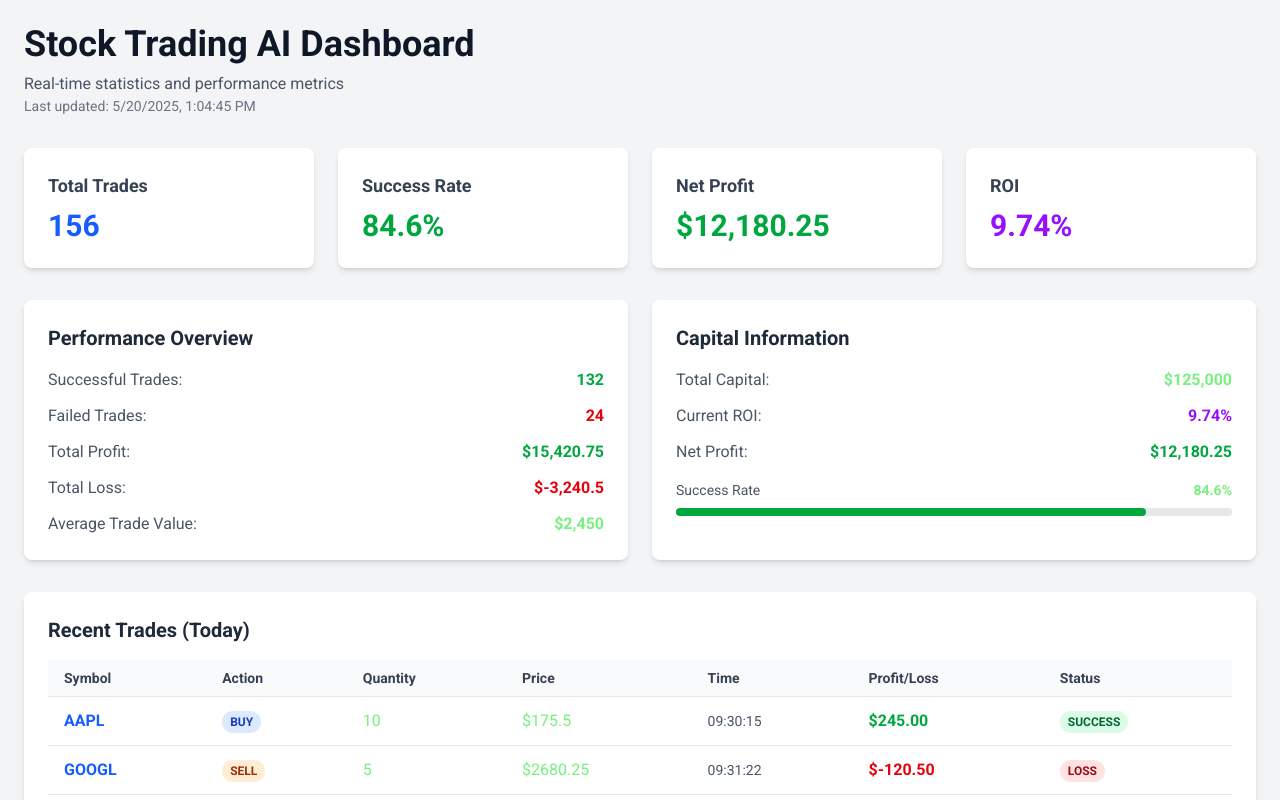
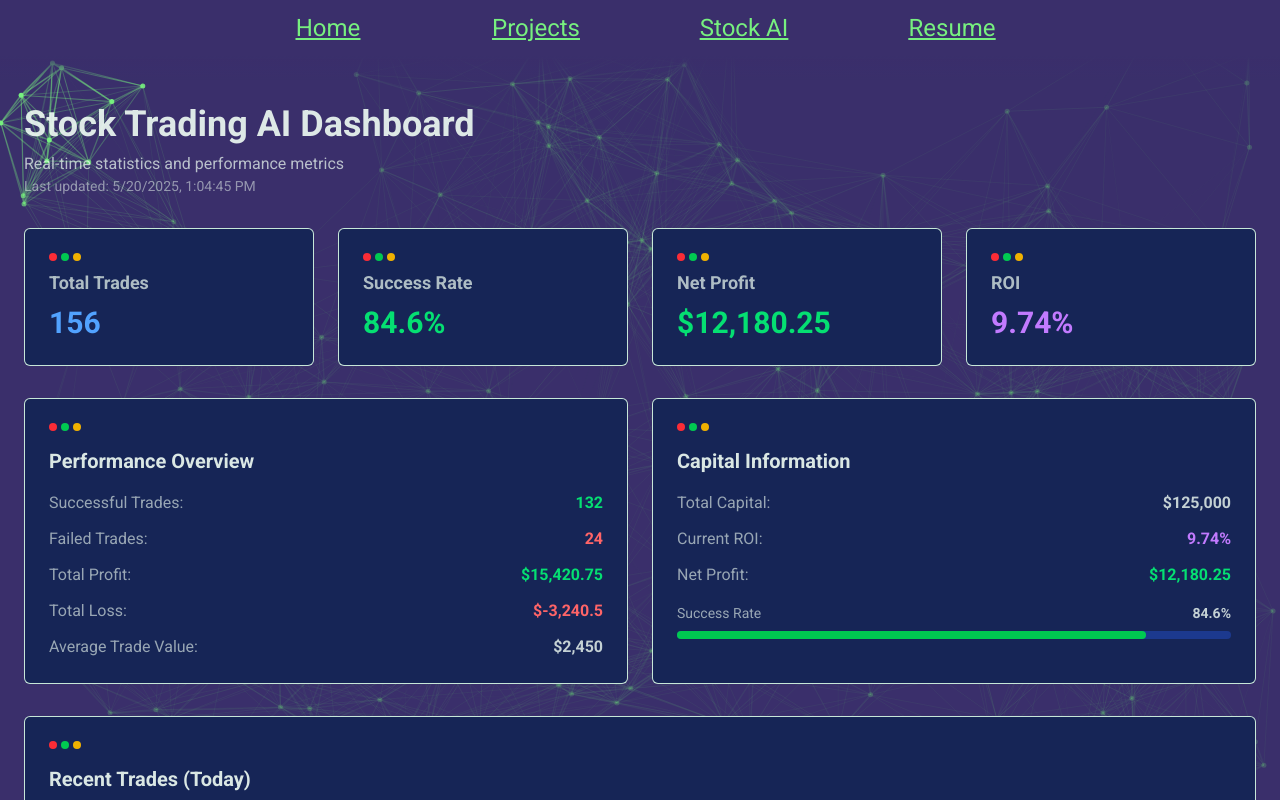
Before and after one commit to KennethWang1/Portfolio, a Next.js app: page /stock in a window 1280 px wide. Built offline with nearby package versions, Linux system fonts and the light colour scheme.

Commit message:
asthetic changes

```diff
--- a/app/_components/Header.js
+++ b/app/_components/Header.js
@@ -6,6 +6,7 @@ export default function Header() {
         <header className="w-full h-20 bg-gradient-to-b from-background via-background to-transparent gradient-header flex flex-row justify-center items-top text-xl md:text-2xl underline z-10">
             <Link href="/" className="relative text-center w-40 mx-6 mt-3">Home</Link>
             <Link href="/projects" className="relative text-center w-40 mx-6 mt-3">Projects</Link>
+            <Link href="/stock" className="relative text-center w-40 mx-6 mt-3">Stock AI</Link>
             <a target="_blank" href="/resume" rel="noopener noreferrer" className="relative text-center w-40 mx-6 mt-3">Resume</a>
         </header>
     );
--- a/app/stock/page.js
+++ b/app/stock/page.js
@@ -1,6 +1,8 @@
 'use client';
 
 import { useState, useEffect } from 'react';
+import Header from '../_components/Header.js';
+import Footer from '../_components/Footer.js';
 
 export default function StockTradingAI() {
   const [stats, setStats] = useState(null);
@@ -39,147 +41,111 @@ export default function StockTradingAI() {
 
   if (!stats) {
     return (
-      <div className="min-h-screen bg-gray-100 flex items-center justify-center">
+      <>
+        <Header />
+        <div className="min-h-screen bg-transparent flex items-center justify-center">
           <div className="text-center">
-          <div className="animate-spin rounded-full h-32 w-32 border-b-2 border-blue-600 mx-auto"></div>
-          <p className="mt-4 text-gray-600">Loading AI Trading Statistics...</p>
+            <div className="animate-spin rounded-full h-32 w-32 border-b-2 border-foreground mx-auto"></div>
+            <p className="mt-4 text-green-50/[0.9]">Loading AI Trading Statistics...</p>
           </div>
         </div>
+        <Footer />
+      </>
     );
   }
 
   return (
-    <div className="min-h-screen bg-gray-100 p-6">
+    <>
+      <Header />
+      <div className="min-h-screen bg-transparent p-6">
         <div className="max-w-7xl mx-auto">
           {/* Header */}
           <div className="mb-8">
-          <h1 className="text-4xl font-bold text-gray-900 mb-2">Stock Trading AI Dashboard</h1>
-          <p className="text-gray-600">Real-time statistics and performance metrics</p>
-          <p className="text-sm text-gray-500">Last updated: {new Date(stats.lastUpdated).toLocaleString()}</p>
+            <h1 className="text-4xl font-bold text-green-50/[0.9] mb-2">Stock Trading AI Dashboard</h1>
+            <p className="text-green-50/[0.7]">Real-time statistics and performance metrics</p>
+            <p className="text-sm text-green-50/[0.5]">Last updated: {new Date(stats.lastUpdated).toLocaleString()}</p>
           </div>
 
         {/* Key Metrics Grid */}
         <div className="grid grid-cols-1 md:grid-cols-2 lg:grid-cols-4 gap-6 mb-8">
-          <div className="bg-white rounded-lg shadow-md p-6">
-            <h3 className="text-lg font-semibold text-gray-700 mb-2">Total Trades</h3>
-            <p className="text-3xl font-bold text-blue-600">{stats.totalTrades}</p>
-          </div>
-
-          <div className="bg-white rounded-lg shadow-md p-6">
-            <h3 className="text-lg font-semibold text-gray-700 mb-2">Success Rate</h3>
-            <p className="text-3xl font-bold text-green-600">{stats.successRate}%</p>
-          </div>
-
-          <div className="bg-white rounded-lg shadow-md p-6">
-            <h3 className="text-lg font-semibold text-gray-700 mb-2">Net Profit</h3>
-            <p className="text-3xl font-bold text-green-600">${stats.netProfit.toLocaleString()}</p>
-          </div>
-
-          <div className="bg-white rounded-lg shadow-md p-6">
-            <h3 className="text-lg font-semibold text-gray-700 mb-2">ROI</h3>
-            <p className="text-3xl font-bold text-purple-600">{stats.currentROI}%</p>
-          </div>
+          <StatCard title="Total Trades" value={stats.totalTrades} color="blue" />
+          <StatCard title="Success Rate" value={`${stats.successRate}%`} color="green" />
+          <StatCard title="Net Profit" value={`$${stats.netProfit.toLocaleString()}`} color="green" />
+          <StatCard title="ROI" value={`${stats.currentROI}%`} color="purple" />
         </div>
 
         {/* Detailed Statistics */}
         <div className="grid grid-cols-1 lg:grid-cols-2 gap-6 mb-8">
-          <div className="bg-white rounded-lg shadow-md p-6">
-            <h3 className="text-xl font-semibold text-gray-800 mb-4">Performance Overview</h3>
+          <DetailCard title="Performance Overview">
             <div className="space-y-3">
-              <div className="flex justify-between">
-                <span className="text-gray-600">Successful Trades:</span>
-                <span className="font-semibold text-green-600">{stats.successfulTrades}</span>
+              <StatRow label="Successful Trades" value={stats.successfulTrades} color="green" />
+              <StatRow label="Failed Trades" value={stats.failedTrades} color="red" />
+              <StatRow label="Total Profit" value={`$${stats.totalProfit.toLocaleString()}`} color="green" />
+              <StatRow label="Total Loss" value={`$${stats.totalLoss.toLocaleString()}`} color="red" />
+              <StatRow label="Average Trade Value" value={`$${stats.averageTradeValue.toLocaleString()}`} />
             </div>
-              <div className="flex justify-between">
-                <span className="text-gray-600">Failed Trades:</span>
-                <span className="font-semibold text-red-600">{stats.failedTrades}</span>
-              </div>
-              <div className="flex justify-between">
-                <span className="text-gray-600">Total Profit:</span>
-                <span className="font-semibold text-green-600">${stats.totalProfit.toLocaleString()}</span>
-              </div>
-              <div className="flex justify-between">
-                <span className="text-gray-600">Total Loss:</span>
-                <span className="font-semibold text-red-600">${stats.totalLoss.toLocaleString()}</span>
-              </div>
-              <div className="flex justify-between">
-                <span className="text-gray-600">Average Trade Value:</span>
-                <span className="font-semibold">${stats.averageTradeValue.toLocaleString()}</span>
-              </div>
-            </div>
-          </div>
+          </DetailCard>
 
-          <div className="bg-white rounded-lg shadow-md p-6">
-            <h3 className="text-xl font-semibold text-gray-800 mb-4">Capital Information</h3>
+          <DetailCard title="Capital Information">
             <div className="space-y-3">
-              <div className="flex justify-between">
-                <span className="text-gray-600">Total Capital:</span>
-                <span className="font-semibold">${stats.totalCapital.toLocaleString()}</span>
-              </div>
-              <div className="flex justify-between">
-                <span className="text-gray-600">Current ROI:</span>
-                <span className="font-semibold text-purple-600">{stats.currentROI}%</span>
-              </div>
-              <div className="flex justify-between">
-                <span className="text-gray-600">Net Profit:</span>
-                <span className="font-semibold text-green-600">${stats.netProfit.toLocaleString()}</span>
-              </div>
+              <StatRow label="Total Capital" value={`$${stats.totalCapital.toLocaleString()}`} />
+              <StatRow label="Current ROI" value={`${stats.currentROI}%`} color="purple" />
+              <StatRow label="Net Profit" value={`$${stats.netProfit.toLocaleString()}`} color="green" />
             </div>
 
             {/* Progress bar for success rate */}
             <div className="mt-4">
               <div className="flex justify-between items-center mb-2">
-                <span className="text-sm text-gray-600">Success Rate</span>
-                <span className="text-sm font-semibold">{stats.successRate}%</span>
+                <span className="text-sm text-green-50/[0.6]">Success Rate</span>
+                <span className="text-sm font-semibold text-green-50/[0.8]">{stats.successRate}%</span>
               </div>
-              <div className="w-full bg-gray-200 rounded-full h-2">
+              <div className="w-full bg-blue-900 rounded-full h-2">
                 <div
-                  className="bg-green-600 h-2 rounded-full"
+                  className="bg-green-500 h-2 rounded-full"
                   style={{ width: `${stats.successRate}%` }}
                 ></div>
               </div>
             </div>
-          </div>
+          </DetailCard>
         </div>
 
         {/* Recent Trades Table */}
-        <div className="bg-white rounded-lg shadow-md p-6">
-          <h3 className="text-xl font-semibold text-gray-800 mb-4">Recent Trades (Today)</h3>
+        <DetailCard title="Recent Trades (Today)">
           <div className="overflow-x-auto">
             <table className="min-w-full table-auto">
               <thead>
-                <tr className="bg-gray-50">
-                  <th className="px-4 py-2 text-left text-sm font-semibold text-gray-700">Symbol</th>
-                  <th className="px-4 py-2 text-left text-sm font-semibold text-gray-700">Action</th>
-                  <th className="px-4 py-2 text-left text-sm font-semibold text-gray-700">Quantity</th>
-                  <th className="px-4 py-2 text-left text-sm font-semibold text-gray-700">Price</th>
-                  <th className="px-4 py-2 text-left text-sm font-semibold text-gray-700">Time</th>
-                  <th className="px-4 py-2 text-left text-sm font-semibold text-gray-700">Profit/Loss</th>
-                  <th className="px-4 py-2 text-left text-sm font-semibold text-gray-700">Status</th>
+                <tr className="bg-blue-900/[0.3]">
+                  <th className="px-4 py-2 text-left text-sm font-semibold text-green-50/[0.8]">Symbol</th>
+                  <th className="px-4 py-2 text-left text-sm font-semibold text-green-50/[0.8]">Action</th>
+                  <th className="px-4 py-2 text-left text-sm font-semibold text-green-50/[0.8]">Quantity</th>
+                  <th className="px-4 py-2 text-left text-sm font-semibold text-green-50/[0.8]">Price</th>
+                  <th className="px-4 py-2 text-left text-sm font-semibold text-green-50/[0.8]">Time</th>
+                  <th className="px-4 py-2 text-left text-sm font-semibold text-green-50/[0.8]">Profit/Loss</th>
+                  <th className="px-4 py-2 text-left text-sm font-semibold text-green-50/[0.8]">Status</th>
                 </tr>
               </thead>
               <tbody>
                 {trades.map((trade) => (
-                  <tr key={trade.id} className="border-t border-gray-200 hover:bg-gray-50">
-                    <td className="px-4 py-3 font-semibold text-blue-600">{trade.symbol}</td>
+                  <tr key={trade.id} className="border-t border-green-100/[0.2] hover:bg-blue-900/[0.2]">
+                    <td className="px-4 py-3 font-semibold text-green-300">{trade.symbol}</td>
                     <td className="px-4 py-3">
                       <span className={`px-2 py-1 rounded-full text-xs font-semibold ${
-                        trade.action === 'BUY' ? 'bg-blue-100 text-blue-800' : 'bg-orange-100 text-orange-800'
+                        trade.action === 'BUY' ? 'bg-blue-900/[0.5] text-blue-300' : 'bg-orange-900/[0.5] text-orange-300'
                       }`}>
                         {trade.action}
                       </span>
                     </td>
-                    <td className="px-4 py-3">{trade.quantity}</td>
-                    <td className="px-4 py-3">${trade.price}</td>
-                    <td className="px-4 py-3 text-sm text-gray-600">{trade.time}</td>
+                    <td className="px-4 py-3 text-green-50/[0.8]">{trade.quantity}</td>
+                    <td className="px-4 py-3 text-green-50/[0.8]">${trade.price}</td>
+                    <td className="px-4 py-3 text-sm text-green-50/[0.6]">{trade.time}</td>
                     <td className="px-4 py-3">
-                      <span className={`font-semibold ${trade.profit > 0 ? 'text-green-600' : 'text-red-600'}`}>
+                      <span className={`font-semibold ${trade.profit > 0 ? 'text-green-400' : 'text-red-400'}`}>
                         ${trade.profit.toFixed(2)}
                       </span>
                     </td>
                     <td className="px-4 py-3">
                       <span className={`px-2 py-1 rounded-full text-xs font-semibold ${
-                        trade.status === 'SUCCESS' ? 'bg-green-100 text-green-800' : 'bg-red-100 text-red-800'
+                        trade.status === 'SUCCESS' ? 'bg-green-900/[0.5] text-green-300' : 'bg-red-900/[0.5] text-red-300'
                       }`}>
                         {trade.status}
                       </span>
@@ -189,8 +155,62 @@ export default function StockTradingAI() {
               </tbody>
             </table>
           </div>
+        </DetailCard>
       </div>
       </div>
+      <Footer />
+    </>
+  );
+}
+
+// Helper Components
+function StatCard({ title, value, color = "default" }) {
+  const colorClasses = {
+    blue: "text-blue-400",
+    green: "text-green-400",
+    purple: "text-purple-400",
+    default: "text-green-50/[0.9]"
+  };
+
+  return (
+    <div className="bg-blue-950 border-green-100/[0.9] border-1 rounded-md p-6">
+      <div className="flex flex-row items-left mb-2">
+        <div className="bg-red-500 w-2 h-2 rounded-full mr-1" />
+        <div className="bg-green-500 w-2 h-2 rounded-full mr-1" />
+        <div className="bg-yellow-500 w-2 h-2 rounded-full" />
+      </div>
+      <h3 className="text-lg font-semibold text-green-50/[0.7] mb-2">{title}</h3>
+      <p className={`text-3xl font-bold ${colorClasses[color]}`}>{value}</p>
     </div>
   );
 }
+
+function DetailCard({ title, children }) {
+  return (
+    <div className="bg-blue-950 border-green-100/[0.9] border-1 rounded-md p-6">
+      <div className="flex flex-row items-left mb-4">
+        <div className="bg-red-500 w-2 h-2 rounded-full mr-1" />
+        <div className="bg-green-500 w-2 h-2 rounded-full mr-1" />
+        <div className="bg-yellow-500 w-2 h-2 rounded-full" />
+      </div>
+      <h3 className="text-xl font-semibold text-green-50/[0.9] mb-4">{title}</h3>
+      {children}
+    </div>
+  );
+}
+
+function StatRow({ label, value, color = "default" }) {
+  const colorClasses = {
+    green: "text-green-400",
+    red: "text-red-400",
+    purple: "text-purple-400",
+    default: "text-green-50/[0.8]"
+  };
+
+  return (
+    <div className="flex justify-between">
+      <span className="text-green-50/[0.6]">{label}:</span>
+      <span className={`font-semibold ${colorClasses[color]}`}>{value}</span>
+    </div>
+  );
+}
```
Lines whose indentation alone changed are shown as unchanged.
